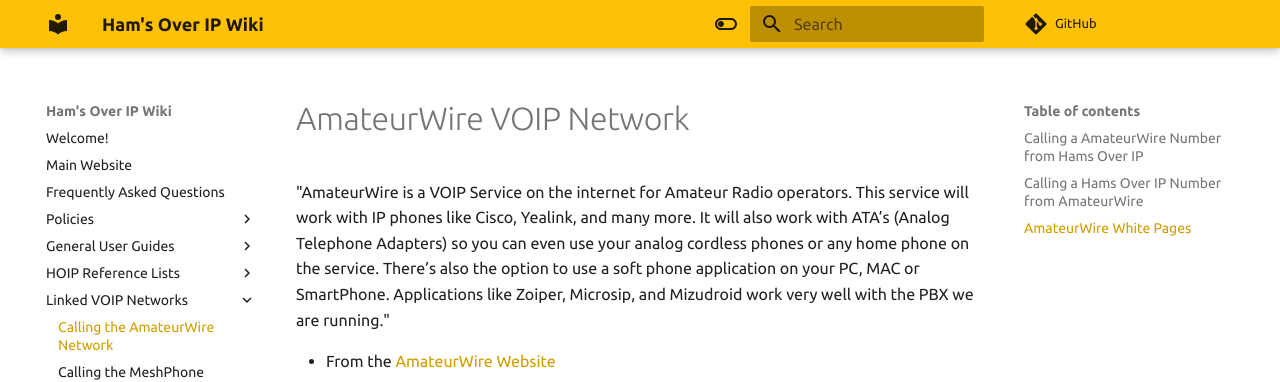
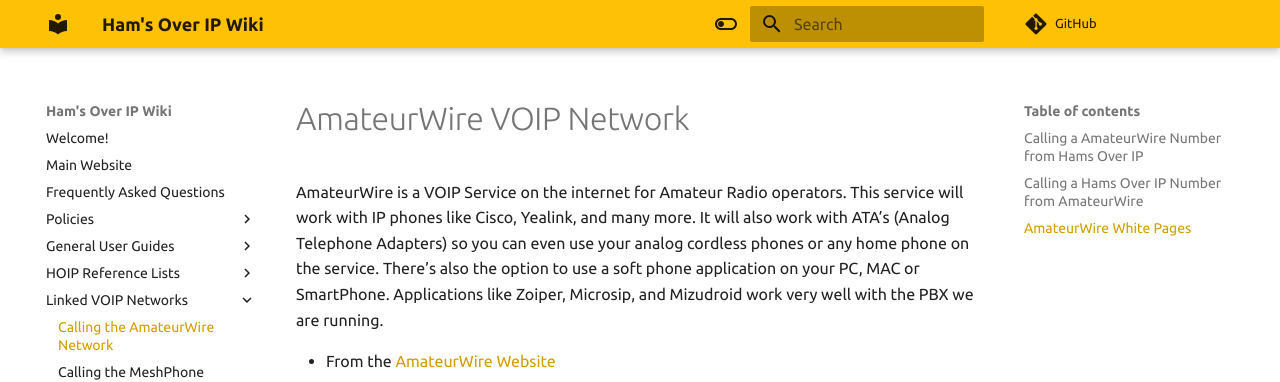
Before and after one commit to hamsoverip/wiki, an MkDocs documentation site: the page built from docs/General/other_systems/amateurwire.md, in a window 1280 px wide and 1318 px high. Shown: the top 382 px of the window. Built offline with MkDocs 1.6.1 and Material for MkDocs 9.7.7, drawn with Linux system fonts in a browser that asks for light colours; comment, search, counter and statistics services are not loaded.

Commit message:
Some more Formatting Fixes - 07292022 - N8ACL

```diff
--- a/docs/General/other_systems/amateurwire.md
+++ b/docs/General/other_systems/amateurwire.md
@@ -1,6 +1,6 @@
 # AmateurWire VOIP Network
 
-"AmateurWire is a VOIP Service on the internet for Amateur Radio operators. This service will work with IP phones like Cisco, Yealink, and many more. It will also work with ATA’s (Analog Telephone Adapters) so you can even use your analog cordless phones or any home phone on the service. There’s also the option to use a soft phone application on your PC, MAC or SmartPhone. Applications like Zoiper, Microsip, and Mizudroid work very well with the PBX we are running."
+AmateurWire is a VOIP Service on the internet for Amateur Radio operators. This service will work with IP phones like Cisco, Yealink, and many more. It will also work with ATA’s (Analog Telephone Adapters) so you can even use your analog cordless phones or any home phone on the service. There’s also the option to use a soft phone application on your PC, MAC or SmartPhone. Applications like Zoiper, Microsip, and Mizudroid work very well with the PBX we are running.
 
 * From the [AmateurWire Website](https://amateurwire.org/)
 
```
